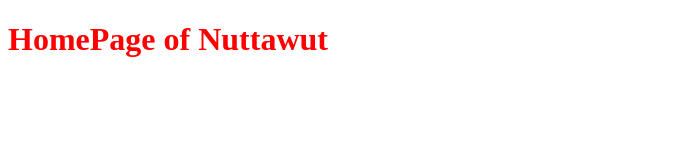
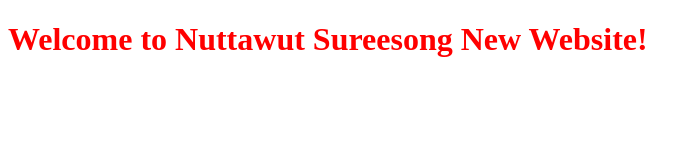
Before and after one commit to sureesongnuttawut/git-local-remote, a plain HTML site: page index.html in a window 1280 px wide. Shown: the whole page, without its empty margins (0-700 px from the left). Drawn offline with Linux system fonts and the light colour scheme.

Commit message:
Local change: Edit Message Welcome

```diff
--- a/index.html
+++ b/index.html
@@ -7,6 +7,6 @@
     <link rel="stylesheet" href="styles.css">
 </head>
 <body>
-    <h1>HomePage of Nuttawut</h1>
+    <h1>Welcome to Nuttawut Sureesong New Website!</h1>
 </body>
 </html>
```
